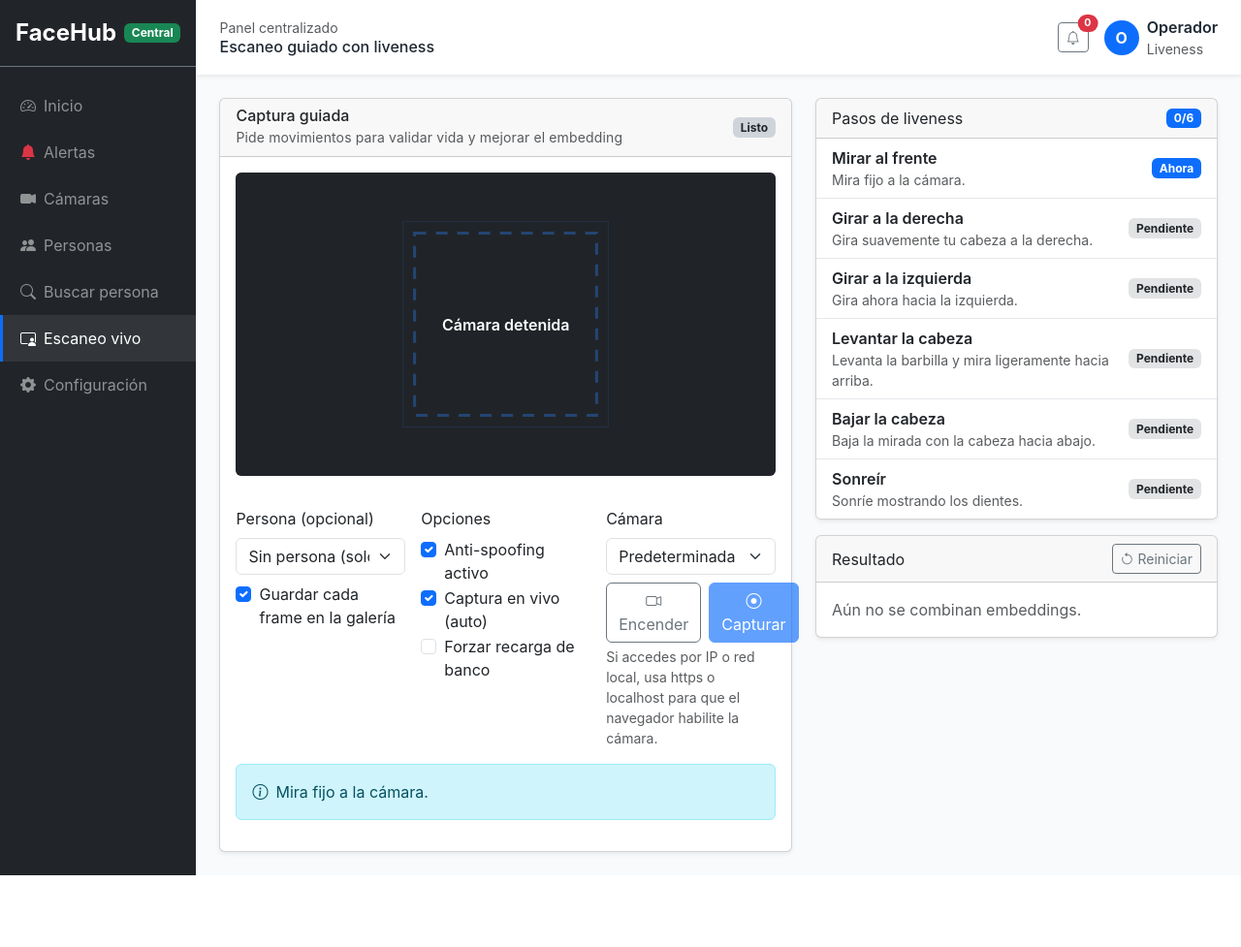
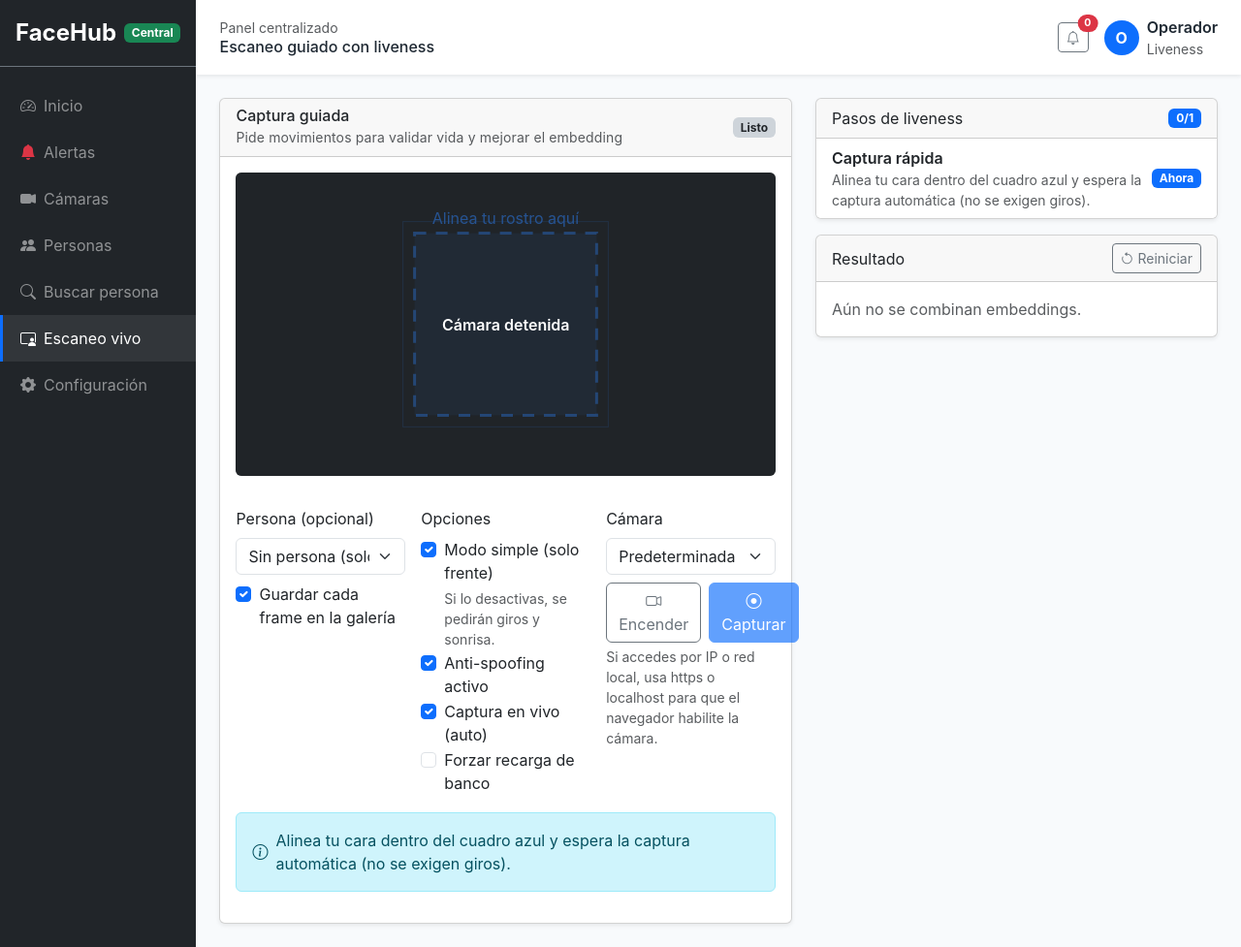
Before and after one commit to mntsbf/automatizar, a Flask app: page /scan in a window 1280 px wide. Shown: the whole page at 97% size. Before the commit the page ends 903 px from the top, so only its background shows below. Run offline with Flask 3, Linux system fonts and the light colour scheme; data that the repository does not hold is empty.

Commit message:
Simplify live scanner with easy mode

```diff
--- a/backend/app.py
+++ b/backend/app.py
@@ -556,7 +556,8 @@ def create_app(testing: bool = False) -> Flask:
         action = request.form.get("action", "frente")
         live_check = request.form.get("live_check", "true").lower() == "true"
         spoof_threshold = float(request.form.get("spoof_threshold", _get_setting_value("spoof_threshold", "0.5")))
-        quality_threshold = float(request.form.get("quality_threshold", "0.45"))
+        quality_threshold = float(request.form.get("quality_threshold", "0.4"))
+        simple_mode = request.form.get("simple_mode", "false").lower() == "true"
 
         data = np.frombuffer(image_file.read(), dtype=np.uint8)
         bgr = cv2.imdecode(data, cv2.IMREAD_COLOR)
@@ -569,6 +570,7 @@ def create_app(testing: bool = False) -> Flask:
             live_check=live_check,
             spoof_threshold=spoof_threshold,
             quality_threshold=quality_threshold,
+            simple_mode=simple_mode,
         )
         result["bbox"] = _safe_bbox(result.get("bbox"))
         result["action"] = action
--- a/backend/frontend/static/scanner.js
+++ b/backend/frontend/static/scanner.js
@@ -1,10 +1,18 @@
-const steps = [
-  { id: 'frente', label: 'Mirar al frente', hint: 'Mira fijo a la cámara.' },
+const guidedSteps = [
+  { id: 'frente', label: 'Mirar al frente', hint: 'Mira fijo a la cámara y alinea tu rostro en el cuadro azul.' },
   { id: 'derecha', label: 'Girar a la derecha', hint: 'Gira suavemente tu cabeza a la derecha.' },
   { id: 'izquierda', label: 'Girar a la izquierda', hint: 'Gira ahora hacia la izquierda.' },
   { id: 'arriba', label: 'Levantar la cabeza', hint: 'Levanta la barbilla y mira ligeramente hacia arriba.' },
   { id: 'abajo', label: 'Bajar la cabeza', hint: 'Baja la mirada con la cabeza hacia abajo.' },
   { id: 'sonreir', label: 'Sonreír', hint: 'Sonríe mostrando los dientes.' },
+];
+
+const simpleSteps = [
+  {
+    id: 'frente',
+    label: 'Captura rápida',
+    hint: 'Alinea tu cara dentro del cuadro azul y espera la captura automática (no se exigen giros).',
+  },
 ];
 
 let currentStep = 0;
@@ -33,6 +41,7 @@ const refreshCheck = document.getElementById('scan-refresh');
 const autoCheck = document.getElementById('scan-auto');
 const deviceSelect = document.getElementById('scan-device');
 const guideCanvas = document.getElementById('scan-guide');
+const simpleCheck = document.getElementById('scan-simple');
 
 const overlayText = document.querySelector('#scan-overlay span');
 
@@ -81,6 +90,13 @@ function drawGuide(bbox = null) {
   ctx.lineWidth = 1;
   ctx.strokeRect(x - 12, y - 12, size + 24, size + 24);
 
+  ctx.fillStyle = 'rgba(13, 110, 253, 0.12)';
+  ctx.fillRect(x, y, size, size);
+  ctx.fillStyle = '#0d6efd';
+  ctx.font = '16px "Inter", sans-serif';
+  ctx.textAlign = 'center';
+  ctx.fillText('Alinea tu rostro aquí', w / 2, y - 10);
+
   if (bbox) {
     const [top, right, bottom, left] = bbox;
     ctx.strokeStyle = 'rgba(25, 135, 84, 0.95)';
@@ -91,9 +107,14 @@ function drawGuide(bbox = null) {
   }
 }
 
+function getSteps() {
+  return simpleCheck?.checked ? simpleSteps : guidedSteps;
+}
+
 function renderSteps() {
   if (!stepsList) return;
   stepsList.innerHTML = '';
+  const steps = getSteps();
   steps.forEach((step, idx) => {
     const active = idx === currentStep;
     const done = idx < currentStep;
@@ -271,6 +292,7 @@ async function sendFrame(step, shot) {
   const formData = new FormData();
   formData.append('image', shot.blob, `${step.id}.jpg`);
   formData.append('action', step.id);
+  if (simpleCheck?.checked) formData.append('simple_mode', 'true');
   if (liveCheck?.checked) formData.append('live_check', 'true');
   if (refreshCheck?.checked) formData.append('refresh_bank', 'true');
   if (saveCheck?.checked) formData.append('save_photo', 'true');
@@ -304,6 +326,7 @@ async function handleFrame(step) {
     setStatus(payload.message || 'Paso validado', 'success');
     drawGuide(payload.bbox || null);
     renderSteps();
+      const steps = getSteps();
       if (currentStep >= steps.length) {
         await finalizeScan();
       }
@@ -325,6 +348,7 @@ function startLiveLoop() {
   if (liveLoop) return;
   liveLoop = true;
   const loop = async () => {
+    const steps = getSteps();
     if (!liveLoop || currentStep >= steps.length) return;
     const step = steps[currentStep];
     if (step) await handleFrame(step);
@@ -338,6 +362,7 @@ async function captureStep() {
     setStatus('Sin cámara', 'danger');
     return;
   }
+  const steps = getSteps();
   const step = steps[currentStep];
   if (!step) return;
   captureBtn.disabled = true;
@@ -393,6 +418,16 @@ if (autoCheck)
     else stopLiveLoop();
   });
 
+if (simpleCheck)
+  simpleCheck.addEventListener('change', () => {
+    currentStep = 0;
+    embeddings = [];
+    previews = [];
+    previewsBox.innerHTML = '';
+    renderSteps();
+    setStatus(simpleCheck.checked ? 'Modo simple (1 paso)' : 'Modo guiado', 'secondary');
+  });
+
 if (video) {
   video.addEventListener('loadedmetadata', () => drawGuide());
   window.addEventListener('resize', () => drawGuide());
--- a/backend/frontend/templates/scanner.html
+++ b/backend/frontend/templates/scanner.html
@@ -34,6 +34,11 @@
           <div class="col-md-4">
             <label class="form-label">Opciones</label>
             <div class="form-check">
+              <input class="form-check-input" type="checkbox" id="scan-simple" checked />
+              <label class="form-check-label" for="scan-simple">Modo simple (solo frente)</label>
+              <div class="form-text">Si lo desactivas, se pedirán giros y sonrisa.</div>
+            </div>
+            <div class="form-check">
               <input class="form-check-input" type="checkbox" id="scan-live" checked />
               <label class="form-check-label" for="scan-live">Anti-spoofing activo</label>
             </div>
@@ -60,7 +65,7 @@
         </div>
         <div class="alert alert-info mt-3 d-flex align-items-center gap-2" id="scan-hint">
           <i class="bi bi-info-circle"></i>
-          <div>Prepárate para el siguiente paso.</div>
+          <div>Alinea tu rostro dentro del marco azul. En modo simple solo necesitas mirar al frente.</div>
         </div>
         <div class="row g-3 mt-2" id="scan-previews"></div>
       </div>
--- a/backend/recognition.py
+++ b/backend/recognition.py
@@ -633,10 +633,11 @@ def analyze_scan_frame(
     *,
     live_check: bool = True,
     spoof_threshold: float = DEFAULT_SPOOF_THRESHOLD,
-    quality_threshold: float = 0.5,
+    quality_threshold: float = 0.4,
     yaw_threshold: float = 6.0,
     pitch_threshold: float = 4.0,
     smile_threshold: float = 1.0,
+    simple_mode: bool = False,
 ) -> dict:
     """Evalúa un frame para un paso guiado (giro, sonrisa, etc.)."""
 
@@ -658,6 +659,31 @@ def analyze_scan_frame(
 
     ordered = sorted(detections, key=lambda d: d.get("quality", 0.0), reverse=True)
     best = ordered[0]
+
+    # En modo simple solo exigimos calidad mínima y bounding box centrado; no pedimos giros/sonrisa.
+    if simple_mode:
+        if best.get("quality", 0.0) < quality_threshold:
+            return {
+                "ok": False,
+                "reason": "baja_calidad",
+                "message": "Acércate al marco azul o mejora la luz (modo simple)",
+                "quality": best.get("quality"),
+                "bbox": best.get("bbox"),
+                "pose": best.get("pose"),
+                "count": len(detections),
+            }
+        return {
+            "ok": True,
+            "reason": "simple_mode",
+            "message": "Captura rápida validada",
+            "embedding": best.get("embedding"),
+            "quality": best.get("quality"),
+            "live": best.get("live", True),
+            "bbox": best.get("bbox"),
+            "pose": best.get("pose"),
+            "count": len(detections),
+        }
+
     pose = best.get("pose") or _pose_from_landmarks(best.get("landmarks"), best.get("bbox"))
     # Confianza aproximada: landmarks presentes => 1.0; sin landmarks, dependerá del tamaño de bbox.
     bbox = best.get("bbox")
```
Lines whose indentation alone changed are shown as unchanged.
